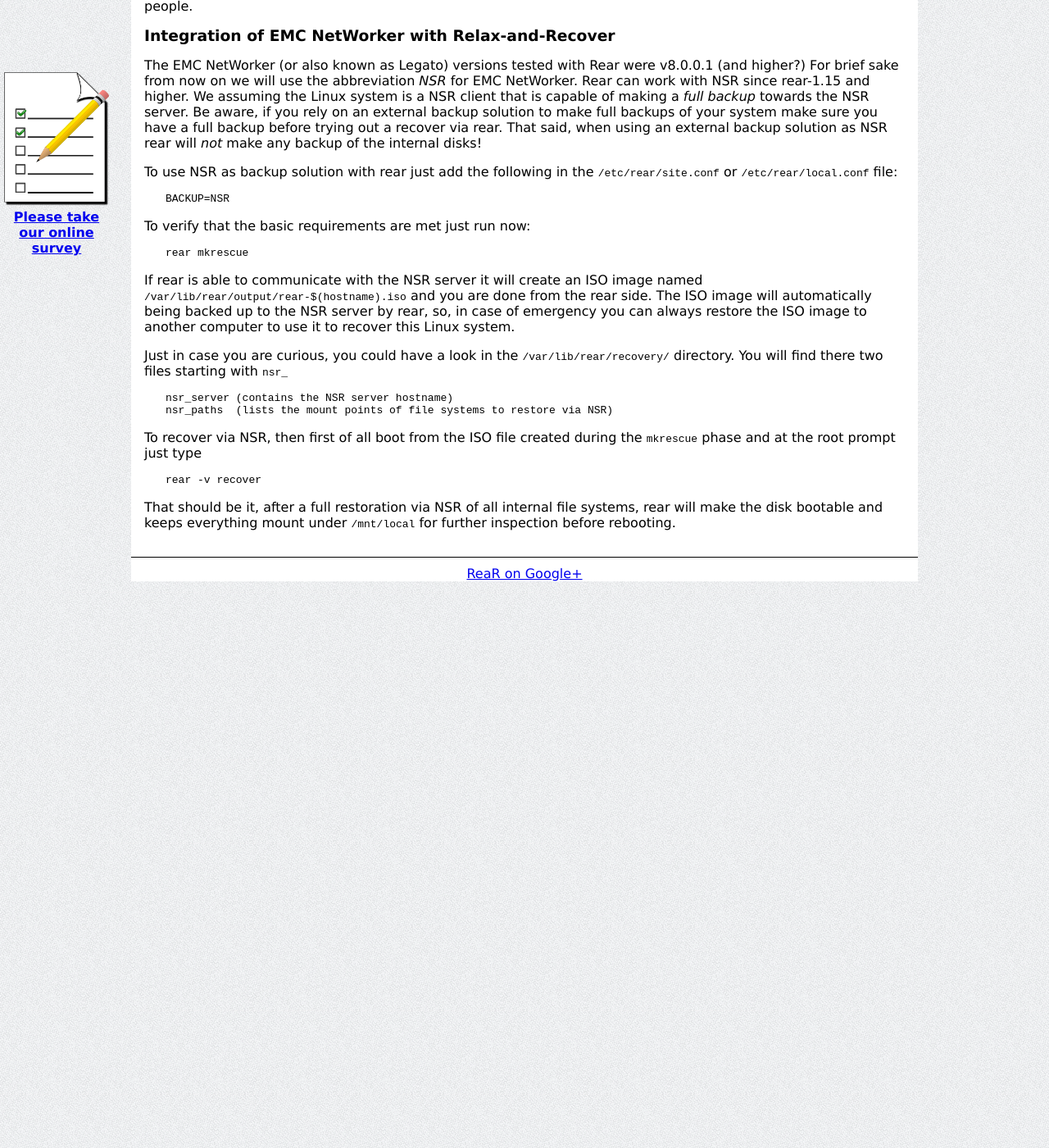
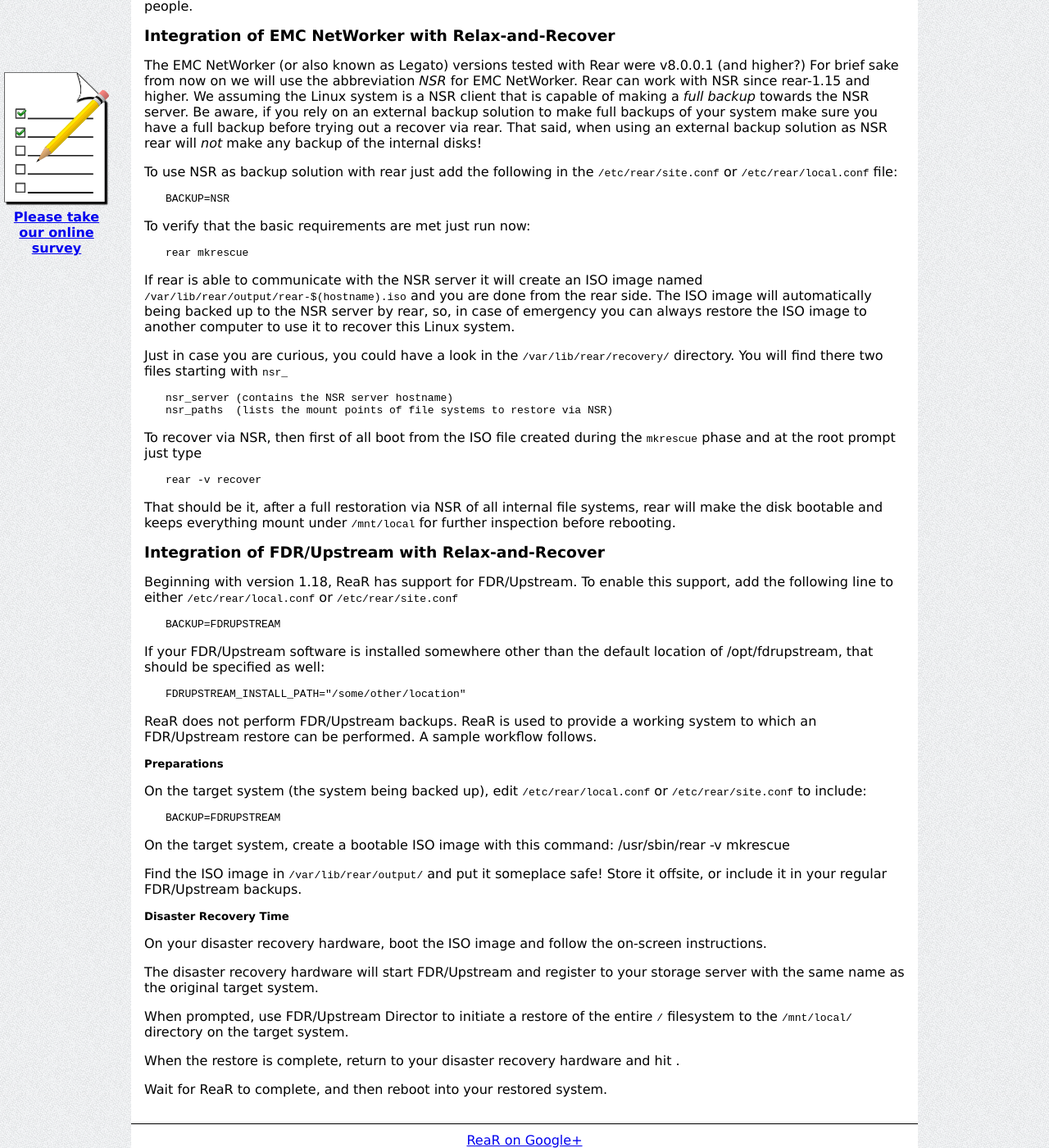
Before and after one commit to rear/rear.github.com, a Jekyll site: the page built from documentation/usecases.md, in a window 1280 px wide and 1400 px high, scrolled down 1012 px. Shown: the whole window at 82% size. Built offline with Jekyll 4.4.1, drawn with Linux system fonts in a browser that asks for light colours; comment, search, counter and statistics services are not loaded; before the commit the page ends 1721 px from its top, so only the background shows below that.

Commit message:
Added FDRUPSTREAM use case example

```diff
--- a/documentation/usecases.md
+++ b/documentation/usecases.md
@@ -74,3 +74,39 @@
     rear -v recover
 
 That should be it, after a full restoration via NSR of all internal file systems, rear will make the disk bootable and keeps everything mount under `/mnt/local` for further inspection before rebooting.
+
+
+### Integration of FDR/Upstream with Relax-and-Recover
+Beginning with version 1.18, ReaR has support for FDR/Upstream.  To enable this support, add the following line to either `/etc/rear/local.conf` or `/etc/rear/site.conf`
+
+    BACKUP=FDRUPSTREAM
+
+If your FDR/Upstream software is installed somewhere other than the default location of /opt/fdrupstream, that should be specified as well:
+
+    FDRUPSTREAM_INSTALL_PATH="/some/other/location"
+
+ReaR does not perform FDR/Upstream backups.  ReaR is used to provide a working system to which an FDR/Upstream restore can be performed.  A sample workflow follows.
+
+##### Preparations
+
+On the target system (the system being backed up), edit `/etc/rear/local.conf`
+or `/etc/rear/site.conf` to include:
+
+    BACKUP=FDRUPSTREAM
+
+On the target system, create a bootable ISO image with this command:
+    /usr/sbin/rear -v mkrescue
+
+Find the ISO image in `/var/lib/rear/output/` and put it someplace safe!  Store it offsite, or include it in your regular FDR/Upstream backups.
+
+##### Disaster Recovery Time
+
+On your disaster recovery hardware, boot the ISO image and follow the on-screen instructions.
+
+The disaster recovery hardware will start FDR/Upstream and register to your storage server with the same name as the original target system.
+
+When prompted, use FDR/Upstream Director to initiate a restore of the entire `/` filesystem to the `/mnt/local/` directory on the target system.
+
+When the restore is complete, return to your disaster recovery hardware and hit <enter>.
+
+Wait for ReaR to complete, and then reboot into your restored system.
```
